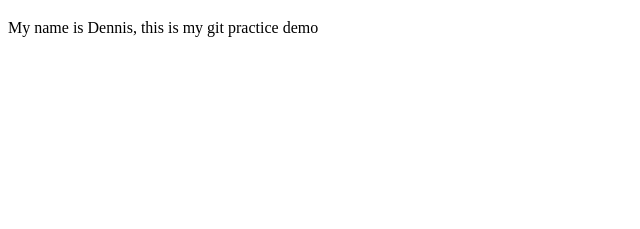
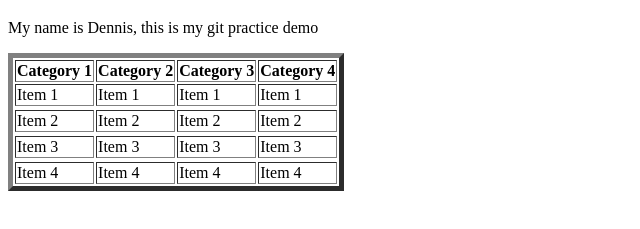
Before and after one commit to Dennis-Walubengo/GitTest, a plain HTML site: page index.html in a window 1280 px wide. Shown: the part 61-290 px from the top of the page, without its empty margins (0-640 px from the left). Drawn offline with Linux system fonts and the light colour scheme.

Commit message:
third changes

```diff
--- a/index.html
+++ b/index.html
@@ -8,5 +8,37 @@
 <body>
     <p align="center"><h1>Hello there?</h1></p>
     <p>My name is Dennis, this is my git practice demo</p>
+    <table border="5">
+        <tr>
+            <th>Category 1</th>
+            <th>Category 2</th>
+            <th>Category 3</th>
+            <th>Category 4</th>
+        </tr>
+        <tr>
+            <td>Item 1</td>
+            <td>Item 1</td>
+            <td>Item 1</td>
+            <td>Item 1</td>
+        </tr>
+        <tr></tr>
+            <td>Item 2</td>
+            <td>Item 2</td>
+            <td>Item 2</td>
+            <td>Item 2</td>
+        </tr>
+        <tr></tr>
+            <td>Item 3</td>
+            <td>Item 3</td>
+            <td>Item 3</td>
+            <td>Item 3</td>
+        </tr>
+        <tr></tr>
+            <td>Item 4</td>
+            <td>Item 4</td>
+            <td>Item 4</td>
+            <td>Item 4</td>
+        </tr>
+    </table>
 </body>
 </html>
```
